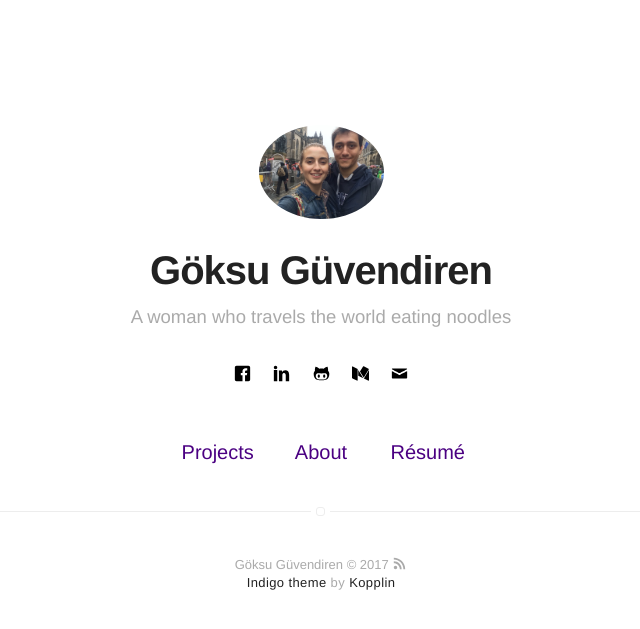
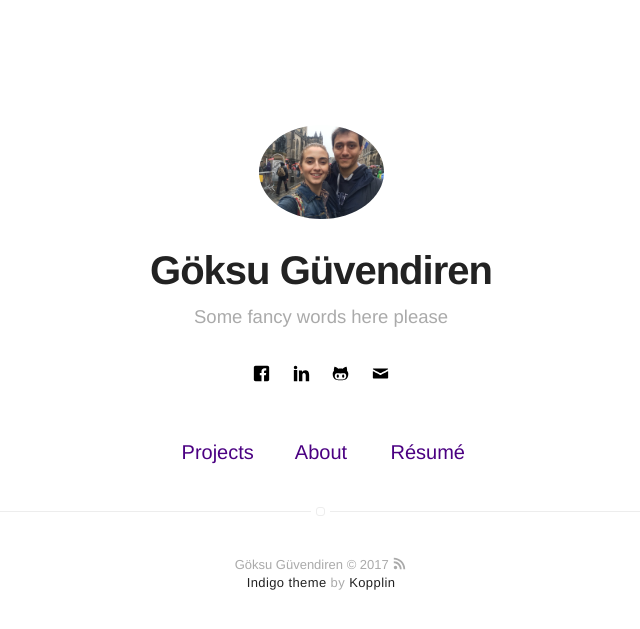
Before and after one commit to goksuguvendiren/website, a Jekyll site: the page built from index.html, in a window 1280 px wide. Shown: the top 629 px of the page, without its empty margins (319-959 px from the left). Built offline with Jekyll 4.4.1, drawn with Linux system fonts in a browser that asks for light colours.

Commit message:
Personalization

```diff
--- a/_config.yml
+++ b/_config.yml
@@ -2,7 +2,7 @@
 
 # main text of home
 name: Göksu Güvendiren
-bio: A woman who travels the world eating noodles
+bio: Some fancy words here please
 title: Hi, this is Göksu
 
 # twitter summary info
@@ -23,9 +23,6 @@ resume-url: https://google.com/?q=my+resume
 # your url: http://USERNAME.github.io
 
 permalink: /:title/
-
-# url to host the webpage
-url: goksu.me
 
 # To enable google analytics, supply your token below
 # analytics-google: 'UA-MYANALYTICS'
@@ -52,7 +49,7 @@ github: goksuguvendiren
 # stackoverflow: 7044681/mystackoverflow
 # quora: userquora
 # reddit: username
-medium: medium
+# medium: medium
 # vimeo: myvimeo
 email: goksuguvendiren@gmail.com
 
```
